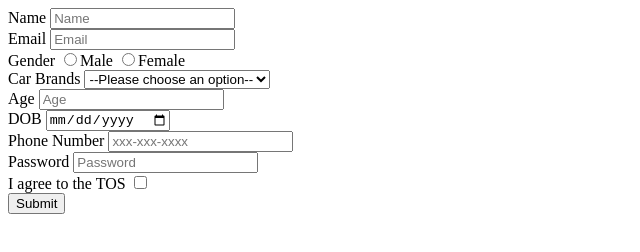
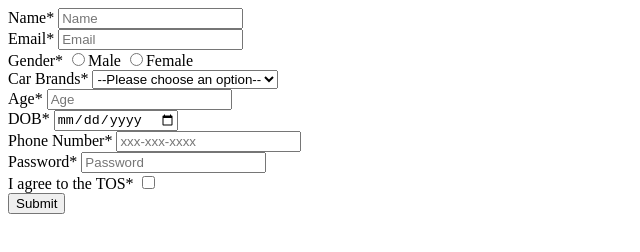
Before and after one commit to acciojob/signup-form-car-shivamkr8227, a website: page main.html in a window 1280 px wide. Shown: the whole page, without its empty margins (0-640 px from the left). Drawn offline with Linux system fonts and the light colour scheme.

Commit message:
created a submission

```diff
--- a/main.html
+++ b/main.html
@@ -11,30 +11,30 @@
     <script type="text/javascript" src="./script.js">
 </script>
 <form>
-	<label for="name">Name</label>
+	<label for="name">Name*</label>
 	<input type="text" name="name" id="name" placeholder="Name"><br>
 
-	<label for="email">Email</label>
+	<label for="email">Email*</label>
 	<input type="email" name="email" id="email" placeholder="Email"><br>
-	<label for="gender">Gender</label>
+	<label for="gender">Gender*</label>
 	<input type="radio" id="gender_m" name="gender">Male
 	<input type="radio" id="gender_f" name="gender">Female<br>
-	<label for="car" >Car Brands</label>
+	<label for="car" >Car Brands*</label>
 	<select id="car" >
 		 <option value="" disabled selected>--Please choose an option--</option>
 		<option value="BMW">BMW</option>
 		<option value="Audi">Audi</option>
 		<option value="Mercedez">Mercedez</option>
 	</select><br>
-	<label for="age">Age</label>
+	<label for="age">Age*</label>
 	<input type="number" id="age" placeholder="Age"><br>
-	<label for="dob">DOB</label>
+	<label for="dob">DOB*</label>
 	<input type="date" id="dob"><br>
-	<label for="tel">Phone Number</label>
+	<label for="tel">Phone Number*</label>
 	<input type="tel" id="tel" placeholder="xxx-xxx-xxxx"><br>
-	<label for="passowrd">Password</label>
+	<label for="passowrd">Password*</label>
 	<input type="password" id="password" placeholder="Password"><br>
-	<label for="tos">I agree to the TOS</label>
+	<label for="tos">I agree to the TOS*</label>
 	<input type="checkbox" id="tos"><br>
 	<input type="submit" id="sub">
 
```
